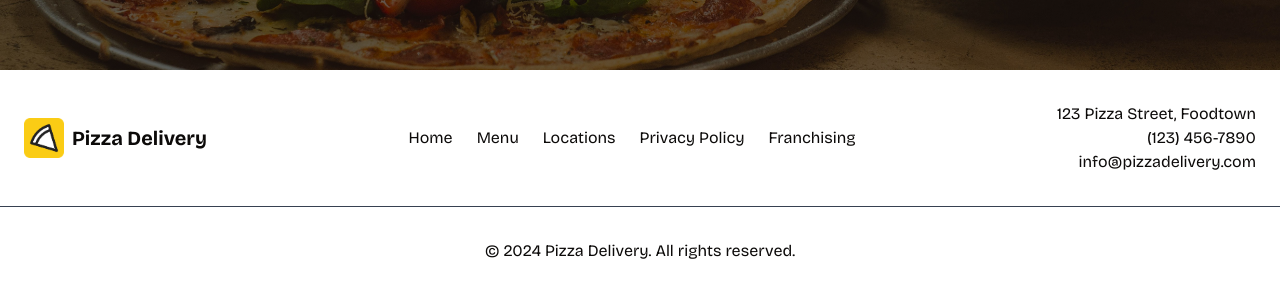
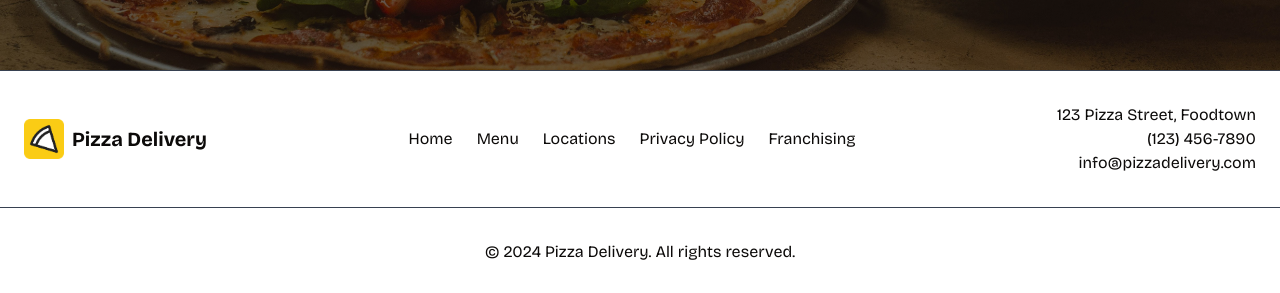
Before and after one commit to alex10340/pizza-delivery, a Next.js app: page / in a window 1280 px wide. Shown: the part 4015-4308 px from the top of the page. Built offline with nearby package versions, Linux system fonts and the light colour scheme.

Commit message:
footer fix

```diff
--- a/src/components/Footer.tsx
+++ b/src/components/Footer.tsx
@@ -4,7 +4,7 @@ import Link from "next/link";
 
 const Footer = () => {
   return (
-    <footer className="py-8">
+    <footer className="py-8 border-t border-gray-700">
       <div className=" max-w-[1400px] mx-auto px-6 flex flex-col md:flex-row justify-between items-center">
         <div className="flex items-center space-x-2">
           <Image src={logo} width={40} alt="logo" />
```
